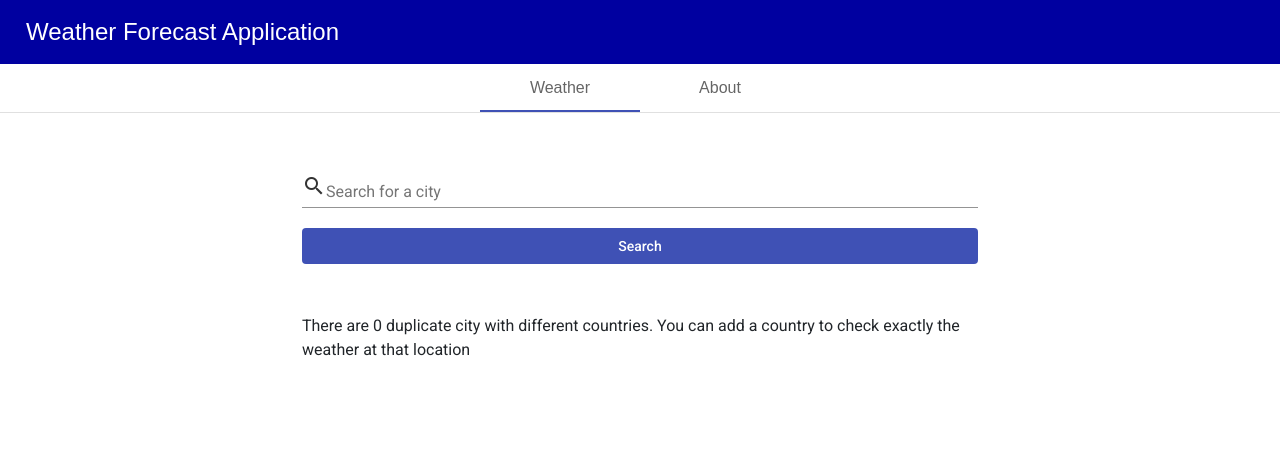
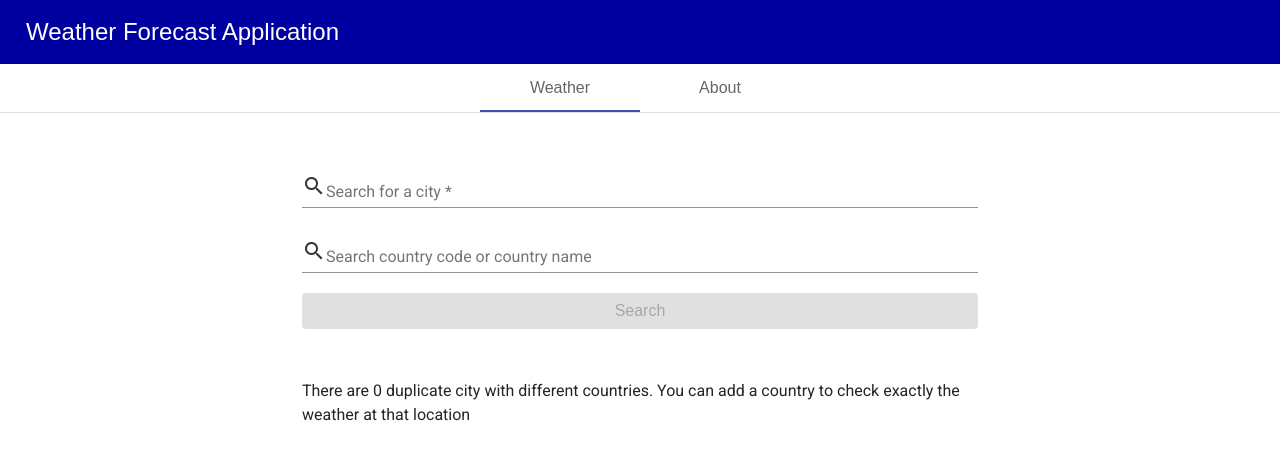
Before and after one commit to AnhCaooo/awesome-weather, an Angular app: page / in a window 1280 px wide. Shown: the top 460 px of the page. Built offline with nearby package versions, Linux system fonts and the light colour scheme; what src would draw is missing.

Commit message:
Change ngModel to formControl
Signed-off-by: anhcao <anhcao4922@gmail.com>

```diff
--- a/src/app/app.module.ts
+++ b/src/app/app.module.ts
@@ -9,6 +9,7 @@ import { MatCardModule } from '@angular/material/card';
 import { HttpClientModule } from '@angular/common/http';
 import { MatTableModule } from '@angular/material/table';
 import { MatButtonModule } from '@angular/material/button';
+import { FormsModule, ReactiveFormsModule } from '@angular/forms';
 
 // Components
 import { AppComponent } from './app.component';
@@ -16,7 +17,6 @@ import { MainSiteComponent } from './components/main-site/main-site.component';
 import { SearchComponent } from './components/main-site/search/search.component';
 import { AboutSiteComponent } from './components/about-site/about-site.component';
 import { WeathersComponent } from './components/main-site/weathers/weathers.component';
-import { FormsModule } from '@angular/forms';
 
 @NgModule({
   declarations: [
@@ -37,7 +37,8 @@ import { FormsModule } from '@angular/forms';
     HttpClientModule,
     MatTableModule,
     MatButtonModule,
-    FormsModule
+    FormsModule,
+    ReactiveFormsModule
   ],
   providers: [],
   bootstrap: [AppComponent]
--- a/src/app/components/main-site/search/search.component.css
+++ b/src/app/components/main-site/search/search.component.css
@@ -5,3 +5,10 @@
     display: flex;
     flex-direction: column;
 }
+
+.mat-flat-button {
+    background-color: #0000a0;
+    color: #ffffff;
+    font-family: sans-serif;
+    font-size: 16px;
+}
--- a/src/app/components/main-site/search/search.component.html
+++ b/src/app/components/main-site/search/search.component.html
@@ -1,26 +1,29 @@
 <form class="searching-form">
-        <mat-form-field>
+        <mat-form-field class="">
             <mat-label>Search for a city</mat-label>
             <input
                 matInput
                 placeholder="Helsinki"
-                name="location"
-                [(ngModel)]="searchCity">
+                name="city"
+                required
+                [formControl]="searchCity">
+            <mat-icon matPrefix>search</mat-icon>
+            <mat-error *ngIf="searchCity.hasError('required')">You should search for a city first!</mat-error>
+            <mat-error *ngIf="searchCity.hasError('pattern')">City name must follow this pattern [a-zA-z]!</mat-error>
+        </mat-form-field>
+        <mat-form-field>
+            <mat-label>Search country code or country name</mat-label>
+            <input
+                matInput
+                placeholder="FI or Finland"
+                name="country"
+                [formControl]="searchCountry">
             <mat-icon matPrefix>search</mat-icon>
         </mat-form-field>
-        <!-- <mat-form-field>
-            <mat-label>Enter a selected country</mat-label>
-            <input
-                matInput
-                placeholder="FI">
-            <mat-icon matPrefix>search</mat-icon>
-        </mat-form-field> -->
     <button
         mat-flat-button
-        color="primary"
+        [disabled]="!searchCity.value || searchCity.hasError('required') || searchCity.hasError('pattern')"
         (click)="searchWeathers()">
         Search
     </button>
-
-
 </form>
--- a/src/app/components/main-site/search/search.component.ts
+++ b/src/app/components/main-site/search/search.component.ts
@@ -1,5 +1,6 @@
-import { Component, OnInit } from '@angular/core';
+import { Component, ElementRef, OnInit, ViewChild } from '@angular/core';
 import { WeathersService } from 'src/app/services/weathers.service';
+import {FormControl, Validators} from '@angular/forms';
 
 @Component({
   selector: 'app-search',
@@ -7,7 +8,8 @@ import { WeathersService } from 'src/app/services/weathers.service';
   styleUrls: ['./search.component.css']
 })
 export class SearchComponent implements OnInit {
-  searchCity = '';
+  searchCity = new FormControl('', [Validators.required, Validators.pattern('[a-zA-Z]+')]);
+  searchCountry = new FormControl('');
 
   constructor(
     private weathersService: WeathersService
@@ -17,11 +19,7 @@ export class SearchComponent implements OnInit {
   }
 
   searchWeathers(): void {
-    if (this.searchCity === '') {
-      return;
-    }
-
-    this.weathersService.getWeathers(this.searchCity).subscribe({
+    this.weathersService.getWeathers(this.searchCity.value, this.searchCountry.value).subscribe({
       next: data => {
         this.weathersService.passWeathers(data);
       },
--- a/src/app/services/weathers.service.ts
+++ b/src/app/services/weathers.service.ts
@@ -17,7 +17,7 @@ export class WeathersService {
     private http: HttpClient
   ) { }
 
-  getWeathers(cityName: string, countryCode?: string): Observable<any> {
+  getWeathers(cityName: string | null, countryCode?: string | null): Observable<any> {
     if(countryCode) {
       return this.http.get(`${this.url}${cityName},${countryCode}&appid=${this.apiKey}`);
     }
```
Also changed, not shown: 1 other file (tests, documents, lock files or other folders).
